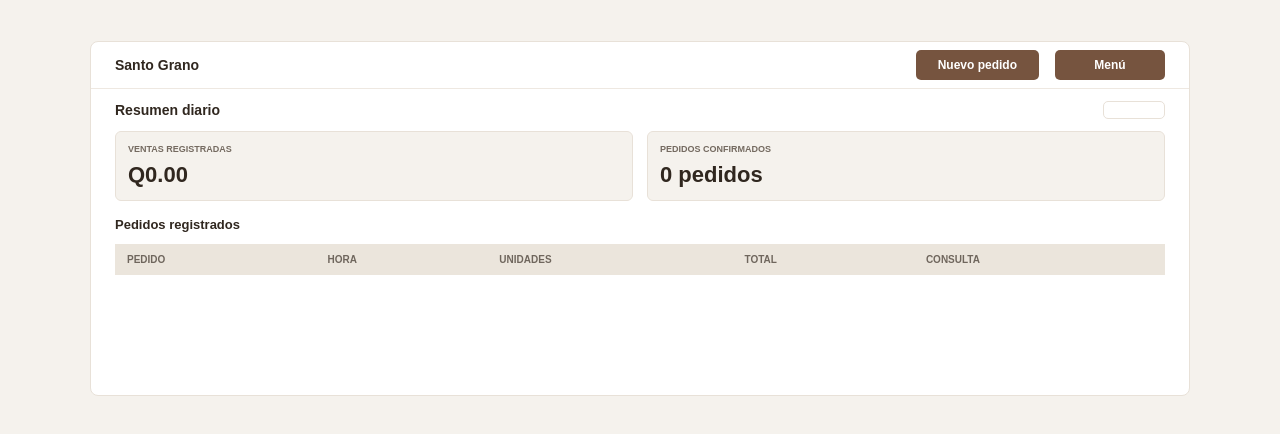
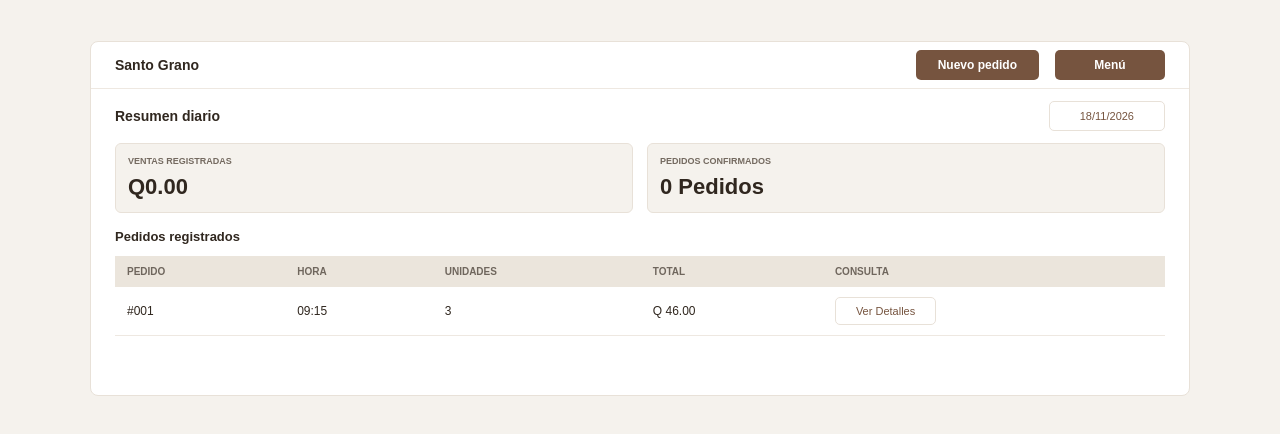
Before and after one commit to Hector-oreno/proyecto-cafeteria, a plain HTML site: page ventasdeldia.html in a window 1280 px wide. Shown: the part 52-486 px from the top of the page. Drawn offline with Linux system fonts and the light colour scheme.

Commit message:
Guardar cambios del proyecto cafeteria

```diff
--- a/css/ventasdia.css
+++ b/css/ventasdia.css
@@ -1,3 +1,5 @@
+
+/* ESTILOS GENERALES */
 
 * {
     box-sizing: border-box;
@@ -16,7 +18,8 @@ body {
     font-size: 18px;
 }
 
-/* Contenedor principal */
+
+/* CONTENEDOR PRINCIPAL */
 
 .santo-grano {
     background-color: white;
@@ -28,7 +31,8 @@ body {
     overflow: hidden;
 }
 
-/* Encabezado */
+
+/* ENCABEZADO */
 
 .encabezado {
     display: flex;
@@ -43,14 +47,12 @@ body {
     font-size: 14px;
 }
 
+
+/* BOTONES DE NAVEGACIÓN */
+
 .botones {
     display: flex;
     gap: 16px;
-}
-
-button {
-    cursor: pointer;
-    font-family: inherit;
 }
 
 .botones .boton-inicio {
@@ -64,6 +66,7 @@ button {
     margin: 0;
     font-size: 12px;
     font-weight: bold;
+    font-family: inherit;
     text-align: center;
     text-decoration: none;
     cursor: pointer;
@@ -73,7 +76,13 @@ button {
     background-color: #593d2d;
 }
 
-/* Resumen diario */
+.botones .boton-inicio:focus-visible {
+    outline: 3px solid #76523b;
+    outline-offset: 3px;
+}
+
+
+/* RESUMEN DIARIO */
 
 .resumen-diario {
     padding: 12px 24px 0;
@@ -98,6 +107,9 @@ button {
     font-size: 11px;
     color: #76543f;
 }
+
+
+/* ESTADÍSTICAS */
 
 .estadisticas {
     display: flex;
@@ -125,7 +137,8 @@ button {
     font-weight: bold;
 }
 
-/* Pedidos registrados */
+
+/* PEDIDOS REGISTRADOS */
 
 .pedidos-registrados {
     padding: 16px 24px 48px;
@@ -135,6 +148,9 @@ button {
     margin: 0 0 12px;
     font-size: 13px;
 }
+
+
+/* TABLA DE PEDIDOS */
 
 .tabla-contenedor {
     overflow-x: auto;
@@ -162,6 +178,9 @@ td {
     font-size: 12px;
 }
 
+
+/* BOTÓN VER DETALLE */
+
 .btn-detalle {
     background-color: white;
     border: 1px solid #e8e1d8;
@@ -169,29 +188,10 @@ td {
     border-radius: 5px;
     padding: 7px 20px;
     font-size: 11px;
+    font-family: inherit;
+    cursor: pointer;
 }
 
 .btn-detalle:hover {
     background-color: #f5f2ed;
 }
-
-.boton-inicio {
-    display: inline-block;
-    margin: 20px;
-    padding: 12px 20px;
-    background-color: #76523b;
-    color: #ffffff;
-    font-family: inherit;
-    font-weight: bold;
-    text-decoration: none;
-    border-radius: 8px;
-}
-
-.boton-inicio:hover {
-    background-color: #5e402d;
-}
-
-.boton-inicio:focus-visible {
-    outline: 3px solid #76523b;
-    outline-offset: 3px;
-}
--- /dev/null
+++ b/js/ventasdeldia.js
@@ -0,0 +1,63 @@
+const fecha = document.getElementById("fecha");
+const dineroVentas = document.getElementById("VR");
+const pedidosConfirmados = document.getElementById("PC");
+const tablaPedidos = document.getElementById("tabla-pedidos");
+
+//Bloque Fecha Actual
+const date = new Date();
+const [month, day, year] = [
+    date.getMonth() + 1,
+    date.getDate(),
+    date.getFullYear(),
+]
+
+fecha.textContent = (`${day}/${month}/${year}`);
+
+//Bloque Mostrar Dinero de Ventas
+let totalVentas = 0;
+dineroVentas.textContent = (`Q${totalVentas.toFixed(2)}`);
+
+//Bloque Mostrar Pedidos Confirmados
+let totalPedidos = 0;
+pedidosConfirmados.textContent = (`${totalPedidos} Pedidos`);
+
+//Bloque Mostrar la tabla de pedidos
+let newTablatr = document.createElement("tr");
+tablaPedidos.appendChild(newTablatr);
+
+let newtd = document.createElement("td");
+newTablatr.appendChild(newtd);
+
+newtd.textContent = (`#001`);
+
+//Bloque Mostrar la tabla de hora
+let newtdhora = document.createElement("td");
+newTablatr.appendChild(newtdhora);
+
+newtdhora.textContent = (`09:15`);
+
+//Bloque Mostrar la tabla de unidades
+let newtdUnidades = document.createElement("td");
+newTablatr.appendChild(newtdUnidades);
+
+newtdUnidades.textContent = (`3`);
+
+//Bloque Mostrar la tabla de total
+let precioPedido = 46;
+
+let newtdPedido = document.createElement("td");
+newTablatr.appendChild(newtdPedido);
+
+newtdPedido.textContent = (`Q ${precioPedido.toFixed(2)}`);
+
+//Bloque Mostrar la tabla de detalle
+let newtdConsulta = document.createElement("td");
+newTablatr.appendChild(newtdConsulta);
+
+let botonDetalle = document.createElement("button");
+
+botonDetalle.textContent = (`Ver Detalles`);
+newtdConsulta.appendChild(botonDetalle);
+
+//asignar el btn para el css
+botonDetalle.className = "btn-detalle";
--- a/ventasdeldia.html
+++ b/ventasdeldia.html
@@ -6,7 +6,7 @@
     <meta name="viewport" content="width=device-width, initial-scale=1.0">
     <title>Ventas del día | Santo Grano</title>
     <link rel="stylesheet" href="css/ventasdia.css">
-    <script src="js/ventasdia.js" defer></script>
+    <script src="js/ventasdeldia.js" defer></script>
 </head>
 <body>
 
@@ -68,6 +68,9 @@
                             <th>CONSULTA</th>
                         </tr>
                     </thead>
+                    <tbody id="tabla-pedidos">
+
+                    </tbody>
                 </table>
             </div>
 
```
Also changed, not shown: js/script.js (deleted).
